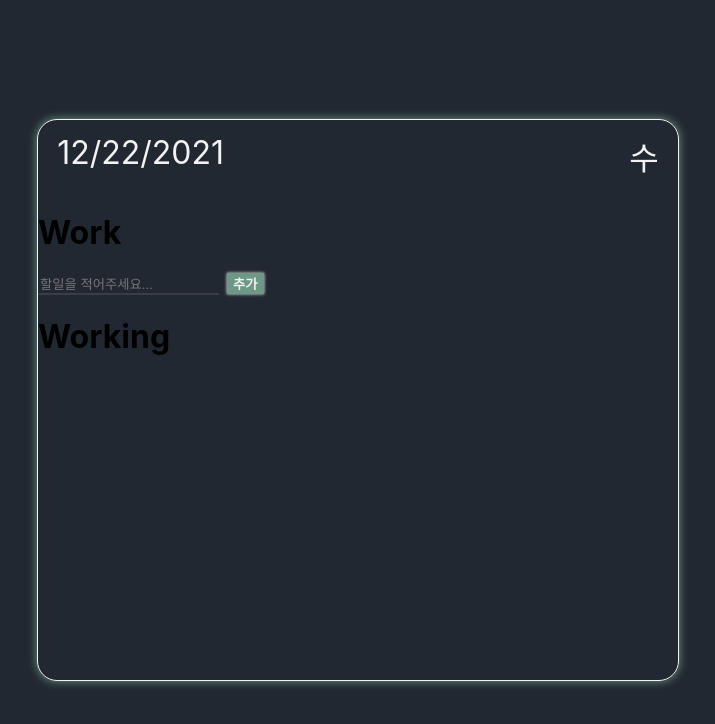
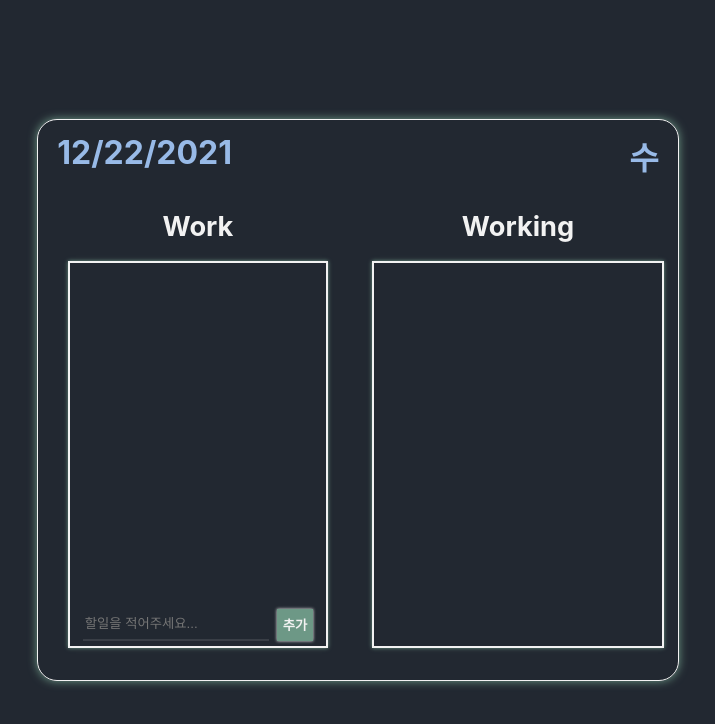
Before and after one commit to jaehunkim0828/check-workingtime, a React (Create React App) app: page / in a window 1280 px wide. Shown: the top 724 px of the page, without its empty margins (282-997 px from the left). Built offline with nearby package versions, Linux system fonts and the light colour scheme.

Commit message:
fix(style): update style

```diff
--- a/src/style/app.scss
+++ b/src/style/app.scss
@@ -1,5 +1,7 @@
 @import './color.scss';
 @import './main.scss';
+@import './work.scss';
+@import './working.scss';
 
 
 html {
--- a/src/style/color.scss
+++ b/src/style/color.scss
@@ -2,3 +2,4 @@ $black-color: #222831;
 $grey-color: #393E46;
 $white-color: #F2F2F2;
 $green-color: #6D9886;
+$blue-color: #98BAE7;
--- a/src/style/main.scss
+++ b/src/style/main.scss
@@ -5,12 +5,22 @@
   width: 50%;
   border-radius: 20px;
   box-shadow: 0 0 10px $green-color;
+  display: flex;
+  flex-direction: column;
+
+  .content {
+    width: 100%;
+    display: flex;
+    flex: 1;
+    padding: 0 0 2rem 0;
+  }
 }
 
 #nav {
   display: flex;
   padding: 2% 3%;
-  color: $white-color;
+  color: $blue-color;
   justify-content: space-between;
   font-size: 2rem;
+  font-weight: bold;
 }
--- /dev/null
+++ b/src/style/work.scss
@@ -0,0 +1,48 @@
+#work {
+  width: 50%;
+  display: flex;
+  flex-direction: column;
+  align-items: center;
+  color: $white-color;
+
+  h1 {
+    font-size: 1.7rem;
+  }
+
+  #time-check {
+    border: 2px solid $white-color;
+    box-shadow: 0 0 4px $green-color;
+    width: 80%;
+    flex: 1;
+    display: flex;
+    flex-direction: column;
+    overflow: scroll;
+
+    .list {
+      flex: 1;
+      overflow: auto;
+
+      .item {
+        display: flex;
+        padding: 4%;
+        justify-content: space-between;
+        color: $green-color;
+        font-weight: bold;
+        width: 100%;
+        border: none;
+        background-color: $black-color;
+        cursor: pointer;
+      }
+    }
+
+    .button-container {
+      width: 90%;
+      display: flex;
+      justify-content: space-between;
+      height: 2rem;
+      padding: 2% 5%;
+      color: $white-color;
+
+    }
+  }
+}
--- /dev/null
+++ b/src/style/working.scss
@@ -0,0 +1,19 @@
+#working {
+  width: 50%;
+  color: $white-color;
+  display: flex;
+  flex-direction: column;
+  align-items: center;
+
+  h1 {
+    font-size: 1.7rem;
+  }
+
+  .timer {
+    width: 80%;
+    padding: 0 0 0 2rem;
+    flex: 1;
+    border: 2px solid $white-color;
+    box-shadow: 0 0 4px $green-color;
+  }
+}
```
